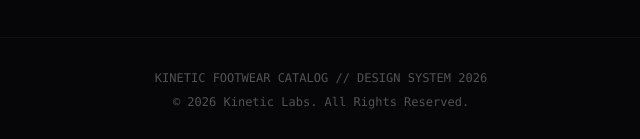
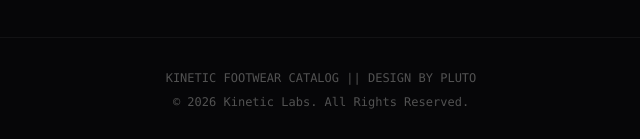
Before and after one commit to thelonewolf2/ShoeShop, a plain HTML site: page index.html in a window 1280 px wide. Shown: the part 1339-1478 px from the top of the page, 319-959 px from the left. Drawn offline with nearby package versions, Linux system fonts and the light colour scheme.

Commit message:
Update footer text in index.html

```diff
--- a/index.html
+++ b/index.html
@@ -273,7 +273,7 @@
   <!-- Footer -->
   <footer class="border-t border-white/5 bg-[#060608] py-8 text-center text-xs text-neutral-600 font-mono">
     <div class="max-w-7xl mx-auto px-4">
-      <p class="mb-2">KINETIC FOOTWEAR CATALOG // DESIGN SYSTEM 2026</p>
+      <p class="mb-2">KINETIC FOOTWEAR CATALOG || DESIGN BY PLUTO</p>
       <p>&copy; 2026 Kinetic Labs. All Rights Reserved.</p>
     </div>
   </footer>
```
